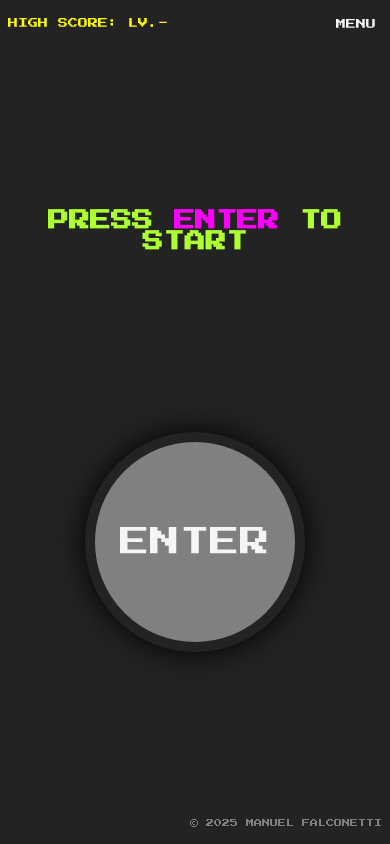
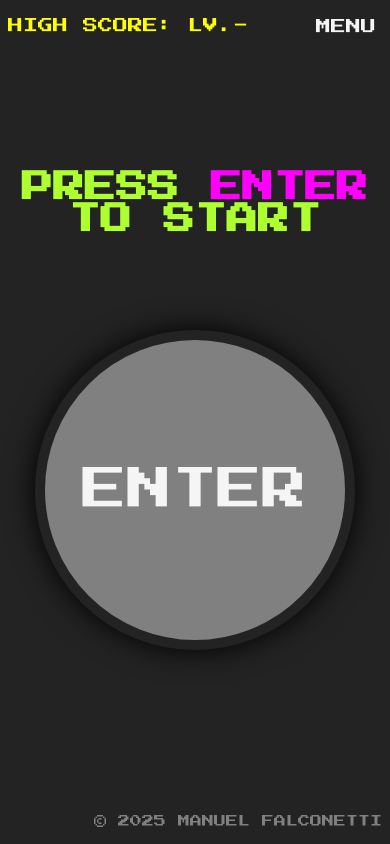
Before and after one commit to mFalconet/simon-game, a plain HTML site: page index.html in a window 390 px wide. Drawn offline with nearby package versions, Linux system fonts and the light colour scheme.

Commit message:
Add files via upload

```diff
--- a/index.html
+++ b/index.html
@@ -35,7 +35,7 @@
         </p>
       </div>
     </header>
-
+    <main>
       <h1 id="level-title">Press <span class="enter">Enter</span> to Start</h1>
 
       <div class="start-box">
@@ -79,21 +79,25 @@
         <h2>How to play</h2>
         <ol>
           <li>
-          To start a new game press the <span class="enter">Enter</span> key or
-          the start button
+            To start a new game press the <span class="enter">Enter</span> key
+            or the start button
           </li>
           <li>A color will flash, press that color to repeat the sequence</li>
           <li>The game will add another color to the sequence</li>
-        <li>Repeat the sequence by pressing the colors in the correct order</li>
+          <li>
+            Repeat the sequence by pressing the colors in the correct order
+          </li>
           <li>The game will continue to add colors to the sequence</li>
           <li>
-          If you make a mistake, the game will end and you'll have to start over
+            If you make a mistake, the game will end and you'll have to start
+            over
           </li>
         </ol>
         <h3>Looking for a challenge?</h3>
         <p>You can change difficulty to add 2 more colors to the game!</p>
         <p class="back"><button class="set-btn">Back to game</button></p>
       </div>
+    </main>
 
     <footer class="copyright">© 2025 Manuel Falconetti</footer>
 
--- a/styles.css
+++ b/styles.css
@@ -15,6 +15,13 @@ header {
   width: 100%;
   margin-top: 10px;
   display: flex;
+  justify-content: space-between;
+}
+
+main {
+  min-height: 500px;
+  display: flex;
+  flex-direction: column;
   justify-content: space-between;
 }
 
@@ -127,7 +134,7 @@ header {
 
 .blue {
   background-color: blue;
-  margin: 0 2 rem 2rem 0;
+  margin: 0 2rem 2rem 0;
 }
 
 .orange {
@@ -174,7 +181,7 @@ header {
   margin-bottom: 4%;
 }
 
-.restart.box {
+.restart-box {
   width: 60%;
   margin: 5rem auto;
   font-size: 1.3rem;
@@ -231,6 +238,7 @@ header {
   color: grey;
   font-size: 0.8rem;
   text-align: end;
+  margin-top: 50px;
 }
 
 @media (max-width: 1074px) {
@@ -250,9 +258,15 @@ header {
     font-size: 10px;
   }
 }
-/*
-@media (max-width: 497px) {
+
+@media (max-width: 576px) {
   html {
-    font-size: 8px;
+    font-size: 15px;
   }
-} */
+
+  .start-btn {
+    margin: auto;
+    height: 20rem;
+    width: 20rem;
+  }
+}
```
Lines whose indentation alone changed are shown as unchanged.
